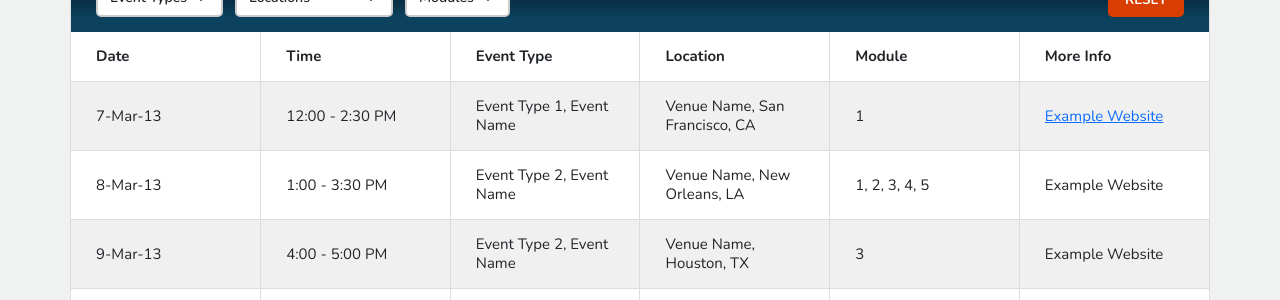
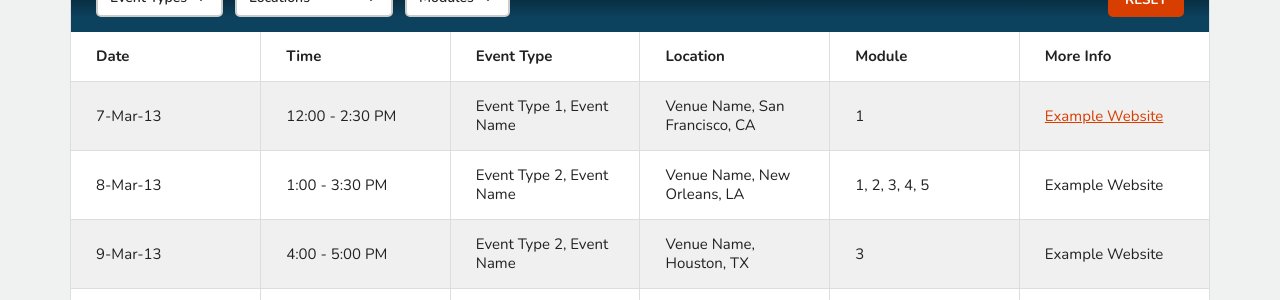
Before and after one commit to bressler1995/TOPS-Website-Front-End, a Jekyll site: the page built from pages/takeos101.md, in a window 1280 px wide. Shown: the part 1889-2189 px from the top of the page. Built offline with Jekyll 4.4.1, drawn with Linux system fonts in a browser that asks for light colours.

Commit message:
Add link styling for workshop tables

```diff
--- a/assets/css/style.css
+++ b/assets/css/style.css
@@ -1274,6 +1274,7 @@ h1, h2, h3, h4, h5, h6, .h1, .h2, .h3, .h4, .h5, .h6 {
 	word-wrap: break-word;
 	border-right: 1px solid #DDD;
 	box-sizing: border-box;
+	color: #222;
 }
 
 .tops_workshops_container .tops_workshops_tables .workshop_table .workshop_table_table tr th:last-of-type {
@@ -1287,6 +1288,20 @@ h1, h2, h3, h4, h5, h6, .h1, .h2, .h3, .h4, .h5, .h6 {
 	word-wrap: break-word;
 	border-right: 1px solid #DDD;
 	box-sizing: border-box;
+	color: #222;
+}
+
+.tops_workshops_container .tops_workshops_tables .workshop_table .workshop_table_table tr td a {
+	color: #D83E00;
+    -webkit-transition: opacity 0.3s ease;
+    -moz-transition: opacity 0.3s ease;
+    -ms-transition: opacity 0.3s ease;
+    -o-transition: opacity 0.3s ease;
+    transition: opacity 0.3s ease;
+}
+
+.tops_workshops_container .tops_workshops_tables .workshop_table .workshop_table_table tr td a:hover, .tops_workshops_container .tops_workshops_tables .workshop_table .workshop_table_table tr td a:active, .tops_workshops_container .tops_workshops_tables .workshop_table .workshop_table_table tr td a:focus {
+	opacity: 0.65;
 }
 
 .tops_workshops_container .tops_workshops_tables .workshop_table .workshop_table_table tr td:last-of-type {
```
